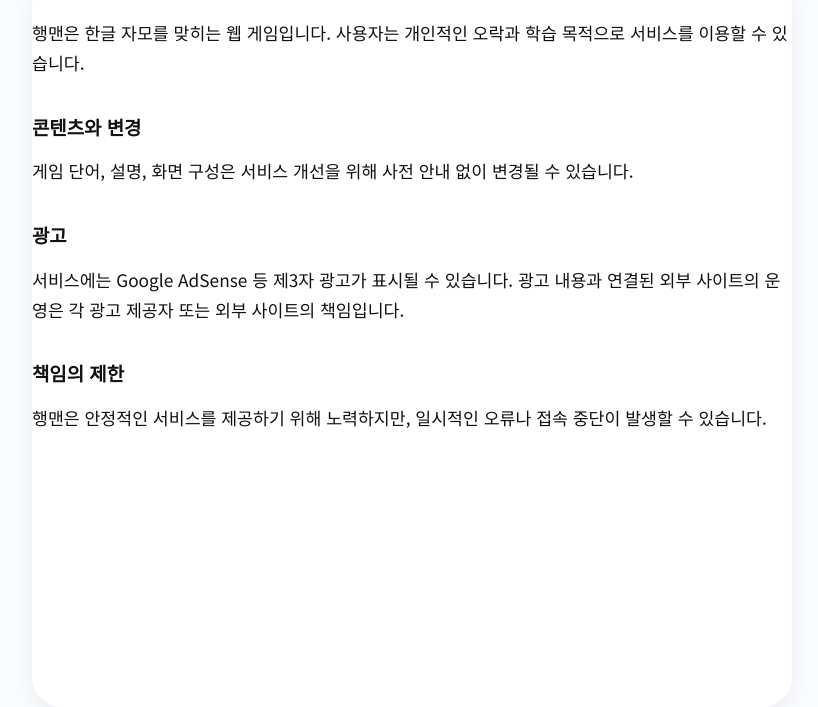
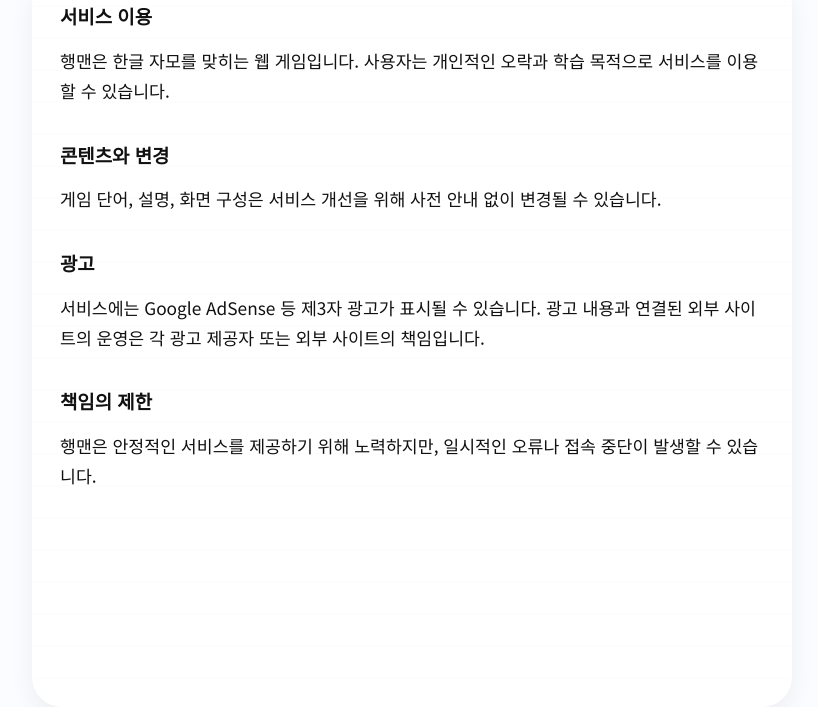
Before and after one commit to asteroidin8/k-hangman, a website: page terms.html in a window 1280 px wide. Shown: the part 102-809 px from the top of the page, without its empty margins (228-1046 px from the left). Drawn offline with Linux system fonts and the light colour scheme; a web font is replaced by a local one.

Commit message:
정보 카드 패딩 적용
원인: info.css가 board.css보다 먼저 로드되어 info-card padding이 board padding 0에 덮였습니다.

결과: .board.info-card 선택자로 정보 페이지 카드에만 padding을 적용했습니다.

검증: npm test, npm run test:e2e, git diff --check 통과

```diff
--- a/styles/info.css
+++ b/styles/info.css
@@ -11,10 +11,13 @@
   gap: 18px;
   min-height: 0;
   height: 100%;
-  padding: clamp(20px, 4vw, 28px);
   font-size: clamp(1rem, 2.4vw, 1.08rem);
   line-height: 1.75;
   overflow-y: auto;
+}
+
+.board.info-card {
+  padding: clamp(20px, 4vw, 28px);
 }
 
 .info-card > * {
```
